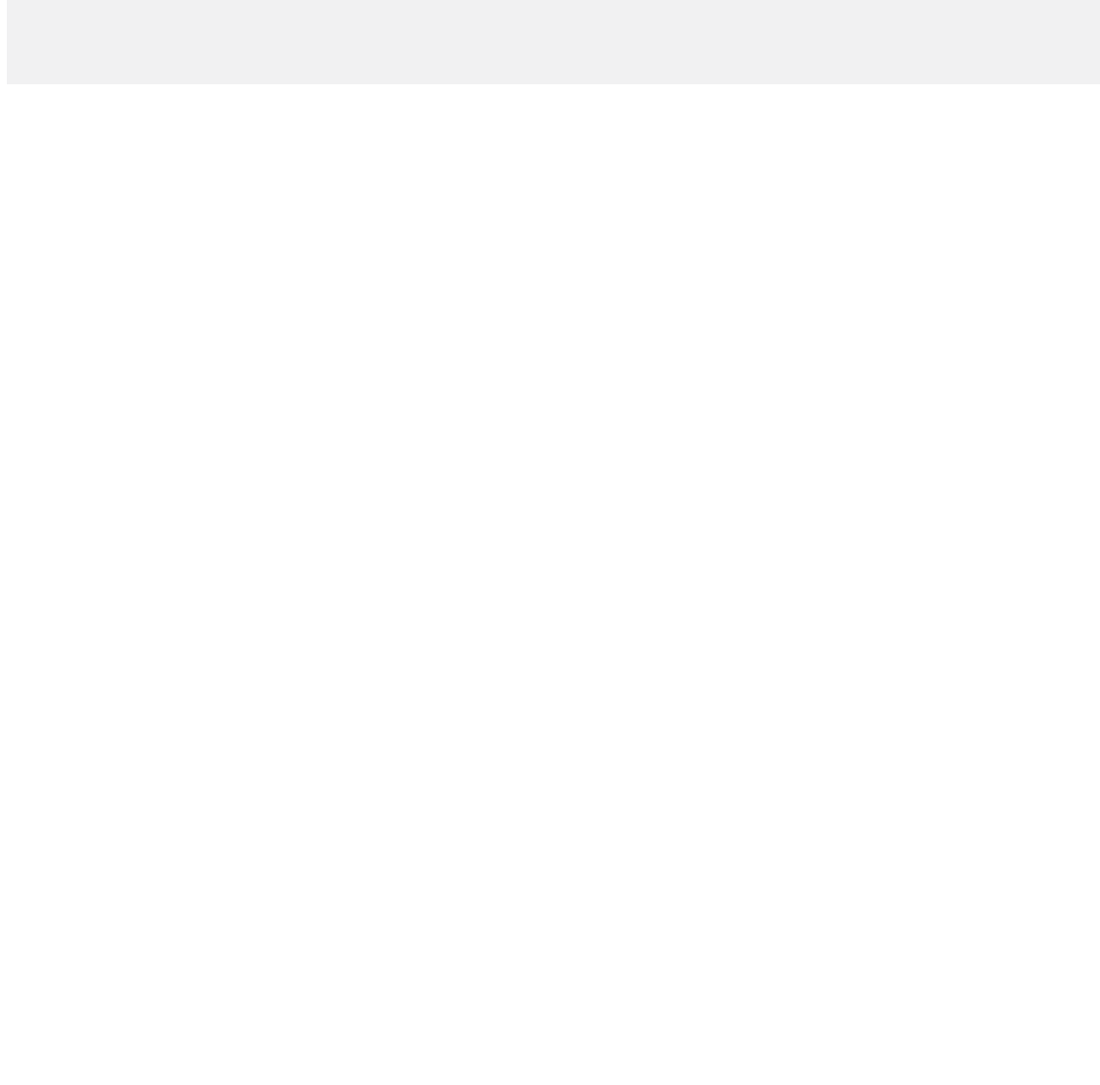
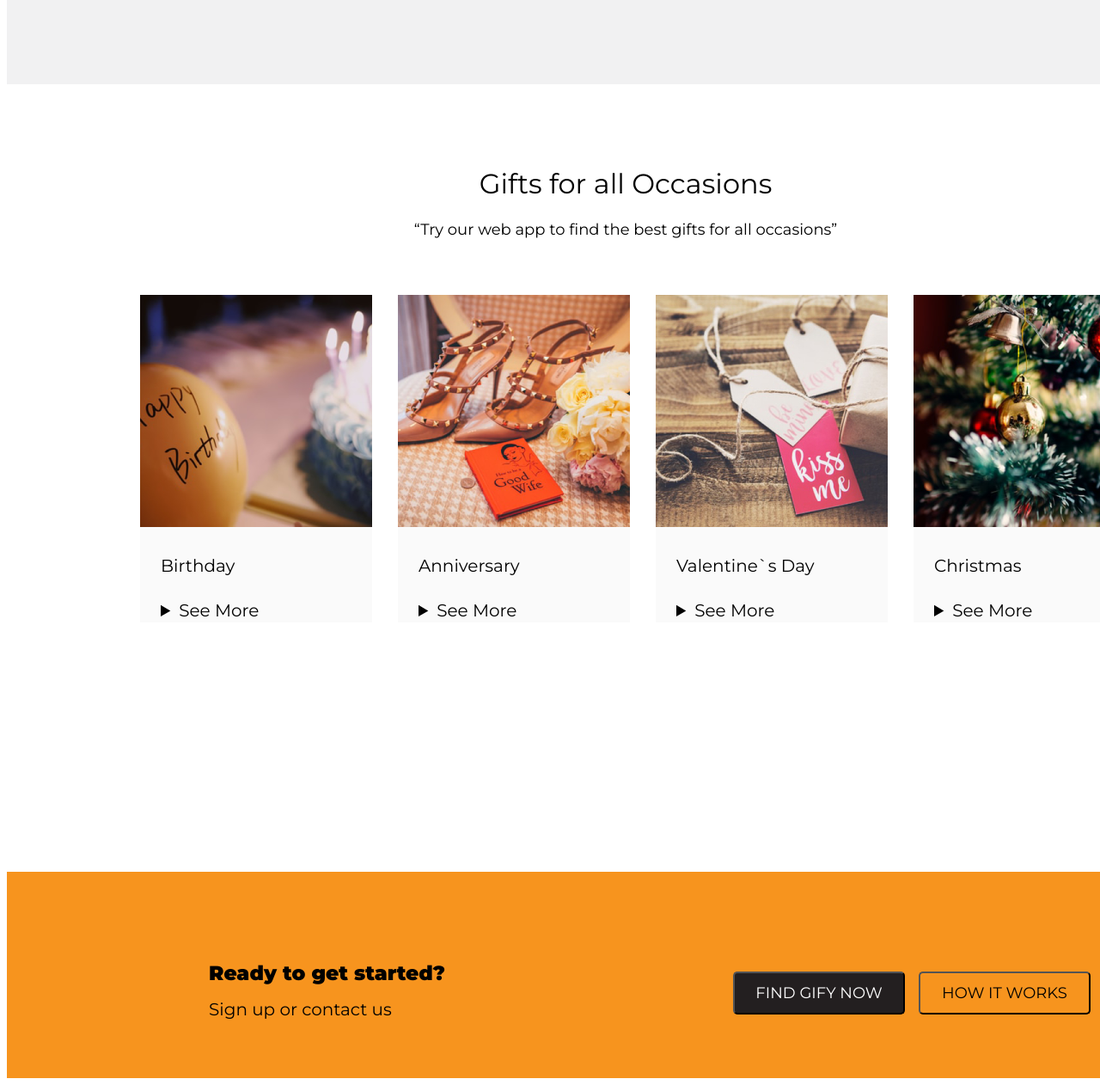
Before and after one commit to gronostalskyy/gift-shop, a plain HTML site: page index.html in a window 1280 px wide. Shown: the part 1426-2688 px from the top of the page at 86% size. Before the commit the page ends 1532 px from the top, so only its background shows below. Drawn offline with Linux system fonts and the light colour scheme.

Commit message:
second commit?

```diff
--- a/css/styles.css
+++ b/css/styles.css
@@ -1,3 +1,11 @@
+ul {
+	list-style: none;
+}
+
+details {
+	list-style: none;
+}
+
 body {
 	box-sizing: border-box;
 }
@@ -11,6 +19,8 @@ header {
 	font-family: 'Montserrat';
 }
 
+
+
 section {
 
 font-family: 'Montserrat';
@@ -18,9 +28,7 @@ font-style: normal;
 font-weight: 400;
 font-size: 20px;
 line-height: 140.62%;
-/* or 28px */
 text-align: justify;
-
 color: #000000;
 }
 
@@ -36,7 +44,6 @@ color: #000000;
 .header-list {
 	position: absolute;
 	display: flex;
-	list-style: none;
 	margin-left: 554px;
 	padding: unset;
 }
@@ -118,3 +125,156 @@ color: #000000;
 	border-radius: 5px;
 	color: #FFFFFF;
 }
+
+.section-main h4 {
+	position: absolute;
+	top: 164px;
+	left: 833px;
+	margin: auto;
+	font-family: 'Montserrat';
+	font-style: normal;
+	font-weight: 400;
+	font-size: 32px;
+	line-height: 140.62%;
+
+}
+
+.second-p {
+	position: absolute;
+	margin: auto;
+	width: 441px;
+	top: 232px;
+	left: 833px;
+}
+
+.second-button {
+	position: absolute;
+	margin: auto;
+	top: 436px;
+	left: 833px;
+	width: 200px;
+	height: 60px;
+	border: 1px solid #F7941E;
+	border-radius: 5px;
+	background: unset;
+	font-family: 'Montserrat';
+	font-style: normal;
+	font-weight: 400;
+	font-size: 18px;
+	line-height: 134.77%;
+	color: #F7941E;
+
+}
+
+.section-main2 {
+	position: relative;
+	box-sizing: border-box;
+	width: 1440px;
+	height: 820px;
+}
+
+.section-main2 > h2{
+	margin-top: 96px;
+	margin-bottom: 22px;
+	font-family: 'Montserrat';
+	font-style: normal;
+	font-weight: 400;
+	font-size: 32px;
+	line-height: 39px;
+	text-align: center;
+	color: #000000;
+}
+
+.section-main2 > p{
+	margin: auto;
+	font-family: 'Montserrat';
+	font-style: normal;
+	font-weight: 400;
+	font-size: 18px;
+	line-height: 24.47px;
+	text-align: center;
+	color: #000000;
+}
+
+.occasions-table {
+	display: flex;
+	justify-content: center;
+	margin-top: 64px;
+}
+
+.occasions-table-li{
+	width: 270px;
+	margin: 0px 15px 0px 15px;
+	background: #FAFAFA;;
+	}
+
+.occasions-table-li > p {
+	margin: 24px;
+}
+
+.occasions-table-li > details {
+	margin-left: 24px;
+}
+
+.container-orange {
+	position: relative;
+	background: #F7941E;
+	display: flex;
+	width: 1440px;
+	height: 240px;
+}
+
+.container-orange h3 {
+	position: absolute;
+	top: 81px;
+	left: 235px;
+}
+
+.container-orange p {
+	position: absolute;
+	top: 126px;
+	left: 235px;
+}
+
+
+.container-orange ul {
+	position: absolute;
+	top: 96px;
+	left: 789px;
+	display: flex;
+}
+
+.container-orange button {
+	margin-left: 16px;
+	}
+
+.first-button {
+	width: 200px;
+	height: 50px;
+background: #231F20;
+border-radius: 5px;
+font-family: 'Montserrat';
+font-style: normal;
+font-weight: 400;
+font-size: 18px;
+line-height: 22px;
+align-items: center;
+text-align: center;
+text-transform: uppercase;
+color: #FFFFFF;
+}
+
+.second-button2 {
+	background: unset;
+	width: 200px;
+	height: 50px;
+	border-radius: 5px;
+	font-family: 'Montserrat';
+	font-style: normal;
+	font-weight: 400;
+	font-size: 18px;
+	line-height: 22px;
+	align-items: center;
+	text-align: center;
+	text-transform: uppercase;
+}
--- a/index.html
+++ b/index.html
@@ -38,9 +38,78 @@
 		</div>
 		<div>
 			<h4>How we work</h4>
-			<p>We’ve actually already asked hundreds of women what they want, and made a database with the results. All you have to do is take our short survey that only takes seconds, and our proprietary algorithm will match you with a few perfect gift options.</p>
-			<button>LEARN MORE</button>
+			<p class="second-p">We’ve actually already asked hundreds of women what they want, and made a database with the results. All you have to do is take our short survey that only takes seconds, and our proprietary algorithm will match you with a few perfect gift options.</p>
+			<button class="second-button">LEARN MORE</button>
 		</div>
+	</section>
+	<section class="section-main2">
+		<h2>Gifts for all Occasions</h2>
+		<p>“Try our web app to find the best gifts for all occasions”</p>
+		<ul class="occasions-table">
+			<li class="occasions-table-li">
+				<img src="Occasions/Rectangle.png">
+				<p>Birthday</p>
+				<details>
+					<summary>See More</summary>
+					<p>Lorem ipsum dolor sit amet, consectetur adipisicing elit, sed do eiusmod
+					tempor incididunt ut labore et dolore magna aliqua. Ut enim ad minim veniam,
+					quis nostrud exercitation ullamco laboris nisi ut aliquip ex ea commodo
+					consequat. Duis aute irure dolor in reprehenderit in voluptate velit esse
+					cillum dolore eu fugiat nulla pariatur. Excepteur sint occaecat cupidatat non
+					proident, sunt in culpa qui officia deserunt mollit anim id est laborum. </p>
+				</details>
+			</li>
+			<li class="occasions-table-li">
+				<img src="Occasions/Rectangle2.png">
+				<p>Anniversary</p>
+				<details>
+					<summary>See More</summary>
+					<p>Lorem ipsum dolor sit amet, consectetur adipisicing elit, sed do eiusmod
+					tempor incididunt ut labore et dolore magna aliqua. Ut enim ad minim veniam,
+					quis nostrud exercitation ullamco laboris nisi ut aliquip ex ea commodo
+					consequat. Duis aute irure dolor in reprehenderit in voluptate velit esse
+					cillum dolore eu fugiat nulla pariatur. Excepteur sint occaecat cupidatat non
+					proident, sunt in culpa qui officia deserunt mollit anim id est laborum. </p>
+				</details>
+			</li>
+			<li class="occasions-table-li">
+				<img src="Occasions/Rectangle3.jpg">
+				<p>Valentine`s Day</p>
+				<details>
+					<summary>See More</summary>
+					<p>Lorem ipsum dolor sit amet, consectetur adipisicing elit, sed do eiusmod
+					tempor incididunt ut labore et dolore magna aliqua. Ut enim ad minim veniam,
+					quis nostrud exercitation ullamco laboris nisi ut aliquip ex ea commodo
+					consequat. Duis aute irure dolor in reprehenderit in voluptate velit esse
+					cillum dolore eu fugiat nulla pariatur. Excepteur sint occaecat cupidatat non
+					proident, sunt in culpa qui officia deserunt mollit anim id est laborum. </p>
+				</details>
+			</li>
+			<li class="occasions-table-li">
+				<img src="Occasions/Rectangle4.png">
+				<p>Christmas</p>
+				<details>
+					<summary>See More</summary>
+					<p>Lorem ipsum dolor sit amet, consectetur adipisicing elit, sed do eiusmod
+					tempor incididunt ut labore et dolore magna aliqua. Ut enim ad minim veniam,
+					quis nostrud exercitation ullamco laboris nisi ut aliquip ex ea commodo
+					consequat. Duis aute irure dolor in reprehenderit in voluptate velit esse
+					cillum dolore eu fugiat nulla pariatur. Excepteur sint occaecat cupidatat non
+					proident, sunt in culpa qui officia deserunt mollit anim id est laborum. </p>
+				</details>
+			</li>
+		</ul>
+	</section>
+	<section class="container-orange">
+		<div>
+			<h3>Ready to get started?</h3>
+			<p>Sign up or contact us</p>
+		</div>
+		<ul>
+			<li><button class="first-button">FIND GIFY NOW</button></li>
+			<li><button class="second-button2">HOW IT WORKS</button></li>
+		</ul>
+
 	</section>
 </body>
 </html>
```
Also changed, not shown: Occasions/Rectangle.png (added), Occasions/Rectangle2.png (added), Occasions/Rectangle3.jpg (added), Occasions/Rectangle4.png (added).
